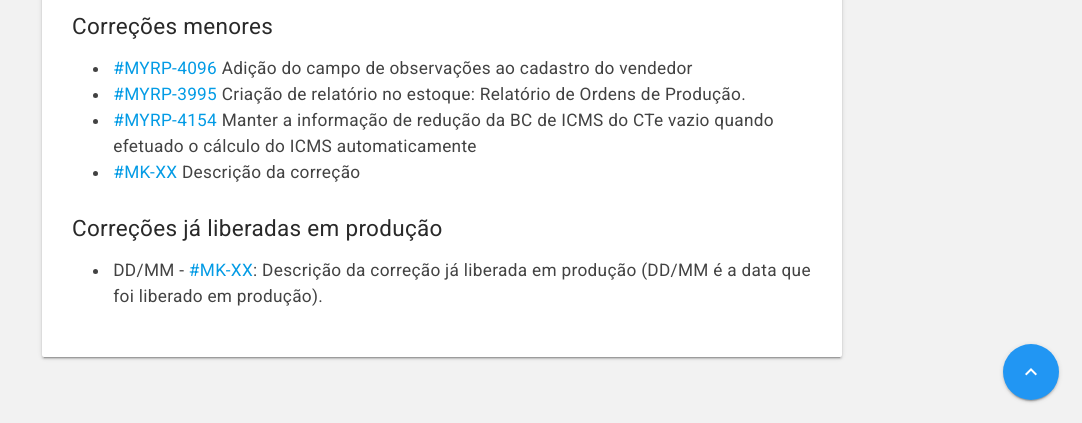
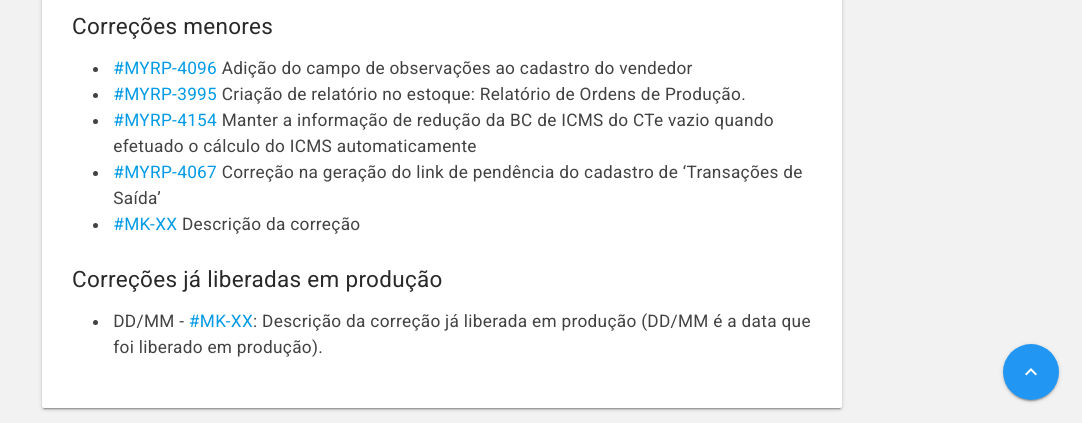
Before and after one commit to myrp-maicon/changelog-myrp, a Jekyll site: the page built from docs/myrp/19.04.03.md, in a window 1280 px wide and 900 px high, scrolled down 3014 px, cut to the strip 477-900 px from the top of the window. Shown: the whole strip, without its empty margins (198-1280 px from the left). Built offline with Jekyll 4.4.1, drawn with Linux system fonts in a browser that asks for light colours; nearby versions of some CDN libraries; our own code applies the rules of GitHub Pages for plain Markdown files; the repository's description, which GitHub fills in, is left out.

Commit message:
MYRP-4067 - Correção na geração do link de pendência do cadastro de 'Transações de Saída'
MYRP-4067 - Correção na geração do link de pendência do cadastro de 'Transações de Saída'

```diff
--- a/docs/myrp/19.04.03.md
+++ b/docs/myrp/19.04.03.md
@@ -43,6 +43,7 @@ As alterações estarão disponíveis no ambiente demo.myrp.com.br (212) na sema
 * [#MYRP-4096](https://devmyrp.atlassian.net/browse/MYRP-4096) Adição do campo de observações ao cadastro do vendedor
 * [#MYRP-3995](https://devmyrp.atlassian.net/browse/MYRP-3995) Criação de relatório no estoque: Relatório de Ordens de Produção.
 * [#MYRP-4154](https://devmyrp.atlassian.net/browse/MYRP-4154) Manter a informação de redução da BC de ICMS do CTe vazio quando efetuado o cálculo do ICMS automaticamente
+* [#MYRP-4067](https://devmyrp.atlassian.net/browse/MYRP-4067) Correção na geração do link de pendência do cadastro de 'Transações de Saída'
 * [#MK-XX](https://devmyrp.atlassian.net/browse/MK-XX) Descrição da correção
 
 
```
